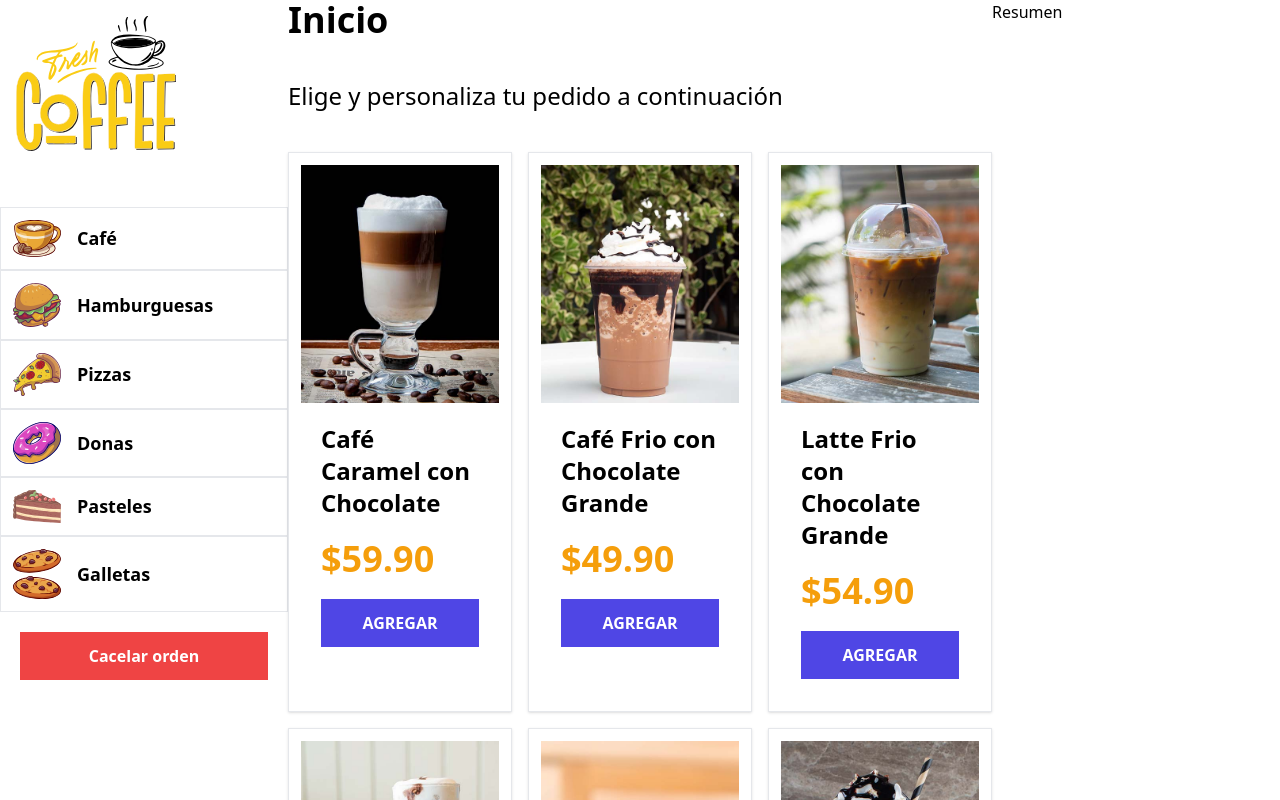
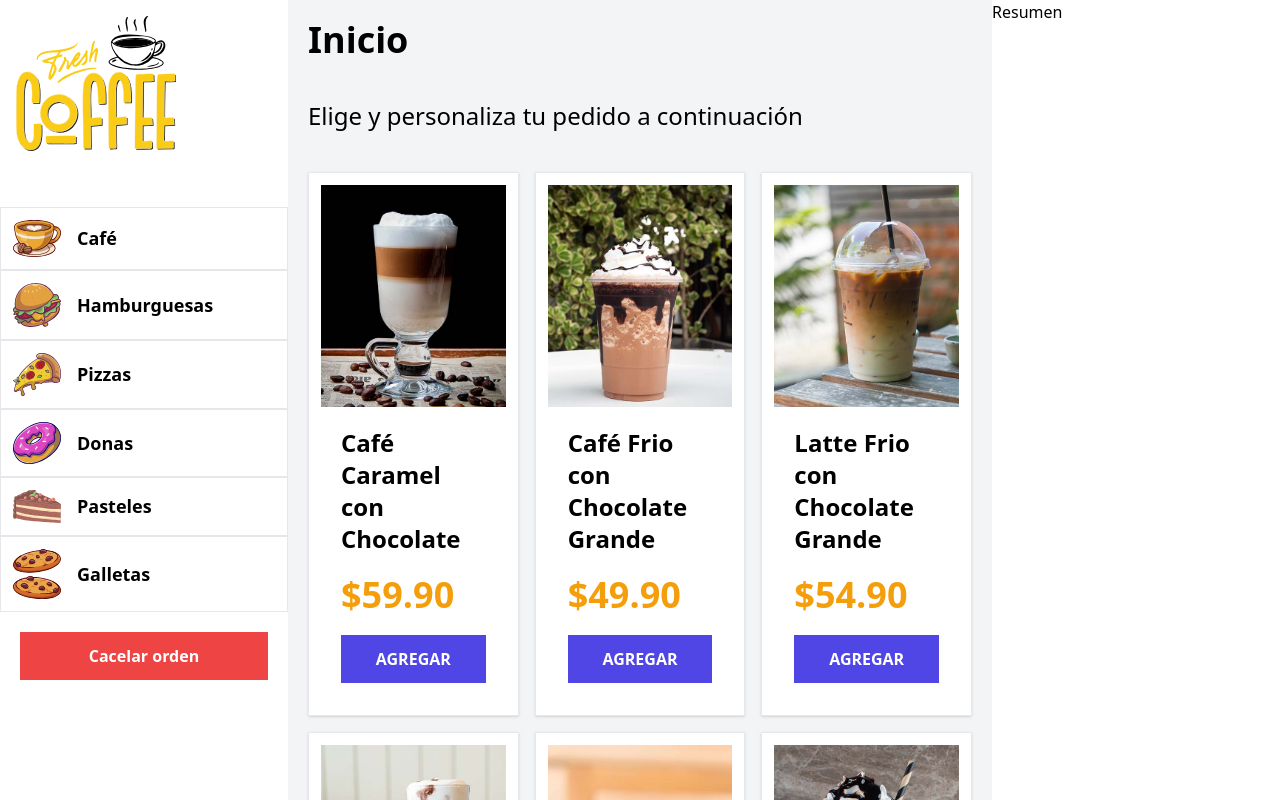
Before and after one commit to MarcoRodriguez23/restaurant-react, a React (Vite) app: page / in a window 1280 px wide. Shown: the top 800 px of the page. Built offline with nearby package versions, Linux system fonts and the light colour scheme.

Commit message:
Fix scroll
I typed some css classes to set a scroll only on Inicio component

```diff
--- a/src/layouts/Layout.jsx
+++ b/src/layouts/Layout.jsx
@@ -6,7 +6,7 @@ export default function Layout() {
   return (
     <div className='md:flex'>
       <Sidebar />
-      <main className='flex-1'>
+      <main className='flex-1 h-screen overflow-y-scroll bg-gray-100 p-5'>
       <Outlet />
       </main>
       <Resumen />
```
